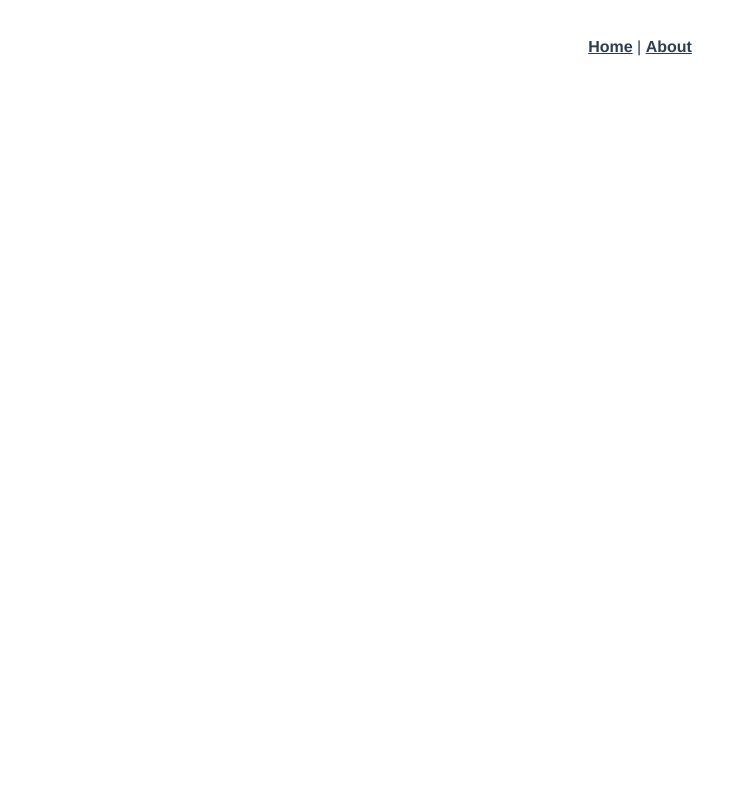
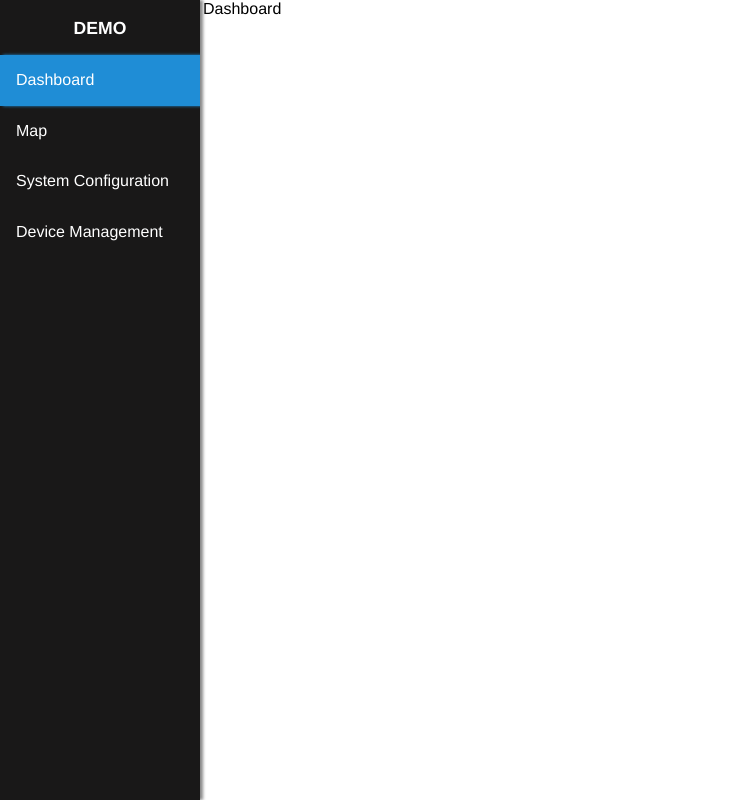
Before and after one commit to marskid/vue-demo, a Vue app: page /#/Dashboard in a window 1280 px wide. Shown: the whole page, without its empty margins (0-755 px from the left). Built offline with nearby package versions, Linux system fonts and the light colour scheme.

Commit message:
layout and side menu finished

```diff
--- a/package.json
+++ b/package.json
@@ -8,6 +8,9 @@
     "lint": "vue-cli-service lint"
   },
   "dependencies": {
+    "echarts": "^4.2.0-rc.2",
+    "material-design-icons": "^3.0.1",
+    "normalize.css": "^8.0.0",
     "vue": "^2.5.17",
     "vue-router": "^3.0.1",
     "vuex": "^3.0.1"
--- a/src/App.vue
+++ b/src/App.vue
@@ -1,25 +1,90 @@
 <template>
-  <div id="app">
-    <div id="nav">
-      <router-link to="/">Home</router-link> |
-      <router-link to="/about">About</router-link>
+  <div id="layout">
+    <div id="menu" :class="{ active: showMenu }">
+      <a id="menuLink" class="menu-link" href="javascript:void(0);" @click="toggleMenu"><i class="material-icons">{{ showMenu ? 'clear' : 'menu' }}</i></a>
+      <Side-Menu id="side-menu"></Side-Menu>
     </div>
-    <router-view/>
+    <div id="main">
+      <router-view></router-view>
+    </div>
   </div>
 </template>
+
+<script>
+import SideMenu from './components/SideMenu.vue'
+
+export default {
+  name: 'layout',
+  data() {
+    return {
+      showMenu: false
+    }
+  },
+  methods: {
+    toggleMenu() {
+      this.showMenu = !this.showMenu
+    }
+  },
+  components: {
+    SideMenu
+  }
+}
+</script>
+
+
 <style lang="stylus">
-#app
+#layout
   font-family 'Avenir', Helvetica, Arial, sans-serif
   -webkit-font-smoothing antialiased
   -moz-osx-font-smoothing grayscale
+  padding-left: 200px
+  left: 0
+
+  @media screen and (max-width: 600px)
+    padding-left: 0
+
+#menu
+  position: fixed
+  width: 200px
+  top: 0
+  left: 0
+  bottom: 0
+  background: #191818
+  box-shadow 3px 0px 3px #888888
+  overflow-y auto
+  z-index 1000
+
+  @media screen and (max-width: 600px)
+    left -200px
+
+    &.active
+      left 0
+
+      >#menuLink
+        left 160px
+
+#menuLink
+  position fixed
+  display inline-block
+  top 0
+  left 0
+  width 40px
+  height 40px
+  text-decoration none
+  color #ffffff
+  background #191818
   text-align center
-  color #2c3e50
+  vertical-align middle
 
-#nav
-  padding 30px
-  a
-    font-weight bold
-    color #2c3e50
-    &.router-link-exact-active
-      color #42b983
+  >i
+    line-height 40px
+
+  .active
+    left 200px
+
+  @media screen and (min-width: 600px)
+    display none
+
+#main
+  padding-left 3px
 </style>
--- a/src/components/HelloWorld.vue
+++ /dev/null
@@ -1,57 +0,0 @@
-<template>
-  <div class="hello">
-    <h1>{{ msg }}</h1>
-    <p>
-      For guide and recipes on how to configure / customize this project,<br>
-      check out the
-      <a href="https://cli.vuejs.org" target="_blank" rel="noopener">vue-cli documentation</a>.
-    </p>
-    <h3>Installed CLI Plugins</h3>
-    <ul>
-      <li><a href="https://github.com/vuejs/vue-cli/tree/dev/packages/%40vue/cli-plugin-babel" target="_blank" rel="noopener">babel</a></li>
-      <li><a href="https://github.com/vuejs/vue-cli/tree/dev/packages/%40vue/cli-plugin-eslint" target="_blank" rel="noopener">eslint</a></li>
-    </ul>
-    <h3>Essential Links</h3>
-    <ul>
-      <li><a href="https://vuejs.org" target="_blank" rel="noopener">Core Docs</a></li>
-      <li><a href="https://forum.vuejs.org" target="_blank" rel="noopener">Forum</a></li>
-      <li><a href="https://chat.vuejs.org" target="_blank" rel="noopener">Community Chat</a></li>
-      <li><a href="https://twitter.com/vuejs" target="_blank" rel="noopener">Twitter</a></li>
-      <li><a href="https://news.vuejs.org" target="_blank" rel="noopener">News</a></li>
-    </ul>
-    <h3>Ecosystem</h3>
-    <ul>
-      <li><a href="https://router.vuejs.org" target="_blank" rel="noopener">vue-router</a></li>
-      <li><a href="https://vuex.vuejs.org" target="_blank" rel="noopener">vuex</a></li>
-      <li><a href="https://github.com/vuejs/vue-devtools#vue-devtools" target="_blank" rel="noopener">vue-devtools</a></li>
-      <li><a href="https://vue-loader.vuejs.org" target="_blank" rel="noopener">vue-loader</a></li>
-      <li><a href="https://github.com/vuejs/awesome-vue" target="_blank" rel="noopener">awesome-vue</a></li>
-    </ul>
-  </div>
-</template>
-
-<script>
-export default {
-  name: 'HelloWorld',
-  props: {
-    msg: String
-  }
-}
-</script>
-
-<!-- Add "scoped" attribute to limit CSS to this component only -->
-<style scoped lang="stylus">
-h3
-  margin 40px 0 0
-
-ul
-  list-style-type none
-  padding 0
-
-li
-  display inline-block
-  margin 0 10px
-
-a
-  color #42b983
-</style>
--- /dev/null
+++ b/src/components/SideMenu.vue
@@ -0,0 +1,62 @@
+<template>
+    <div class="side-menu container">
+        <div id="title" class="side-menu-heading">
+            <a href="#/">Demo</a>
+        </div>
+        <ul class="side-menu-list">
+            <li class="side-menu-item">
+                <router-link to="/Dashboard">Dashboard</router-link>
+            </li>
+            <li class="side-menu-item">
+                <router-link to="/Map">Map</router-link>
+            </li>
+            <li class="side-menu-item">
+                <router-link to="/SystemConfiguration">System Configuration</router-link>
+            </li>
+            <li class="side-menu-item">
+                <router-link to="/DeviceManagement">Device Management</router-link>
+            </li>
+        </ul>
+    </div>
+</template>
+
+<script>
+export default {
+    name: 'SideMenu'
+}
+</script>
+
+<style lang="stylus">
+.side-menu.container a
+    text-decoration none
+
+.side-menu-heading
+  display inline-block
+  font-size 110%
+  width 100%
+  text-align center
+  text-transform uppercase
+  padding 1em 0
+
+  >a
+    color #ffffff
+    font-weight bold
+
+.side-menu-list
+  list-style-type none
+  margin 0
+  padding 0
+
+.side-menu-item
+  >a
+    display block
+    color #ffffff
+    padding 1em 1em
+
+    &:hover
+      background #333
+
+  >a.router-link-active
+    background #1f8dd6
+    box-shadow 3px 0px 3px #1f8dd6
+</style>
--- a/src/main.js
+++ b/src/main.js
@@ -2,6 +2,8 @@ import Vue from 'vue'
 import App from './App.vue'
 import router from './router'
 import store from './store'
+import 'normalize.css'
+import 'material-design-icons/iconfont/material-icons.css'
 
 Vue.config.productionTip = false
 
--- a/src/router.js
+++ b/src/router.js
@@ -1,6 +1,5 @@
 import Vue from 'vue'
 import Router from 'vue-router'
-import Home from './views/Home.vue'
 
 Vue.use(Router)
 
@@ -8,16 +7,28 @@ export default new Router({
   routes: [
     {
       path: '/',
-      name: 'home',
-      component: Home
+      name: 'Home',
+      redirect: '/Dashboard'
     },
     {
-      path: '/about',
-      name: 'about',
-      // route level code-splitting
-      // this generates a separate chunk (about.[hash].js) for this route
-      // which is lazy-loaded when the route is visited.
-      component: () => import(/* webpackChunkName: "about" */ './views/About.vue')
+      path: '/Dashboard',
+      name: 'Dashboard',
+      component: () => import(/* webpackChunkName: "Dashboard" */ './views/Dashboard.vue')
+    },
+    {
+      path: '/Map',
+      name: 'Map',
+      component: () => import(/* webpackChunkName: "Map" */ './views/Map.vue')
+    },
+    {
+      path: '/SystemConfiguration',
+      name: 'SystemConfiguration',
+      component: () => import(/* webpackChunkName: "SystemConfiguration" */ './views/SystemConfiguration.vue')
+    },
+    {
+      path: '/DeviceManagement',
+      name: 'DeviceManagement',
+      component: () => import(/* webpackChunkName: "DeviceManagement" */ './views/DeviceManagement.vue')
     }
   ]
 })
--- a/src/views/About.vue
+++ /dev/null
@@ -1,5 +0,0 @@
-<template>
-  <div class="about">
-    <h1>This is an about page</h1>
-  </div>
-</template>
--- /dev/null
+++ b/src/views/Dashboard.vue
@@ -0,0 +1,13 @@
+<template>
+    <div>Dashboard</div>
+</template>
+
+<script>
+export default {
+    name: 'Dashboard'
+}
+</script>
+
+<style>
+
+</style>
--- /dev/null
+++ b/src/views/DeviceManagement.vue
@@ -0,0 +1,13 @@
+<template>
+    <div>Device Management</div>
+</template>
+
+<script>
+export default {
+    name: 'DeviceManagement'
+}
+</script>
+
+<style>
+
+</style>
--- a/src/views/Home.vue
+++ /dev/null
@@ -1,18 +0,0 @@
-<template>
-  <div class="home">
-    <img alt="Vue logo" src="../assets/logo.png">
-    <HelloWorld msg="Welcome to Your Vue.js App"/>
-  </div>
-</template>
-
-<script>
-// @ is an alias to /src
-import HelloWorld from '@/components/HelloWorld.vue'
-
-export default {
-  name: 'home',
-  components: {
-    HelloWorld
-  }
-}
-</script>
--- /dev/null
+++ b/src/views/Map.vue
@@ -0,0 +1,13 @@
+<template>
+    <div>Map</div>
+</template>
+
+<script>
+export default {
+    name: 'Map'
+}
+</script>
+
+<style>
+
+</style>
--- /dev/null
+++ b/src/views/SystemConfiguration.vue
@@ -0,0 +1,13 @@
+<template>
+    <div>System Configuration</div>
+</template>
+
+<script>
+export default {
+    name: 'SystemConfiguration'
+}
+</script>
+
+<style>
+
+</style>
```
Also changed, not shown: 1 other file (tests, documents, lock files or other folders).
